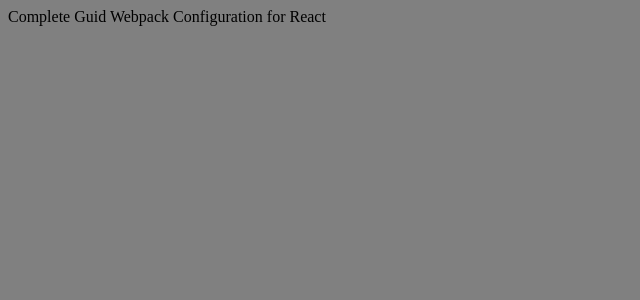
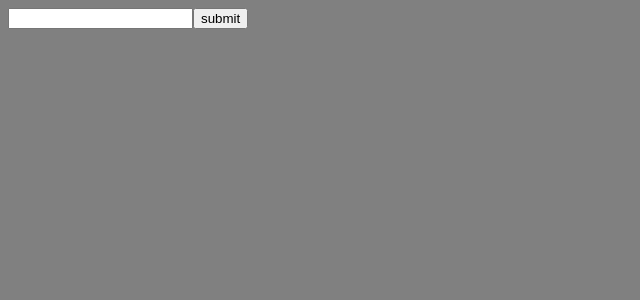
Before and after one commit to kailee-p/whether-weather, a React app: page / in a window 1280 px wide. Shown: the top 300 px of the page, without its empty margins (0-640 px from the left). Built offline with nearby package versions, Linux system fonts and the light colour scheme; the HTML template or start-up script is replaced by a standard one.

Commit message:
basic TypeScript/React form working

```diff
--- /dev/null
+++ b/jest.config.js
@@ -0,0 +1,6 @@
+module.exports = {
+  testEnvironment: 'node',
+  transform: {
+    "^.+\\.ts$": "ts-jest"
+  },
+};
--- /dev/null
+++ b/src/App.tsx
@@ -0,0 +1,16 @@
+import React from "react";
+import WeatherForm from './components/weather-form';
+// import WeatherReportContainer from './containers/weather-report-container';
+
+function App(): JSX.Element {
+  return (
+  <div>
+    <WeatherForm />
+    {/* <WeatherReportContainer /> */}
+  </div>
+  )
+}
+
+
+
+export default App;
--- /dev/null
+++ b/src/calc.ts
@@ -0,0 +1,3 @@
+export function add(x: number, y: number): number {
+  return x + y;
+}
--- /dev/null
+++ b/src/components/weather-form.tsx
@@ -0,0 +1,26 @@
+import React, { useState } from 'react';
+
+function WeatherForm(): JSX.Element {
+  const [location, setLocation] = useState("");
+
+  const handleSubmit = (evt: React.FormEvent<EventTarget>): void => {
+      evt.preventDefault();
+      console.log(`Submitting Location ${location}`)
+  }
+  return (
+    <form onSubmit={handleSubmit}>
+      <label>
+        <input
+          id="location-input"
+          type="text"
+          value={location}
+          onChange={e => setLocation(e.target.value)}
+        />
+      </label>
+      <input id="location-submit-button" type="submit" value="submit" />
+    </form>
+  );
+}
+
+
+export default WeatherForm;
--- a/src/index.js
+++ b/src/index.js
@@ -1,8 +1,11 @@
-import React from 'react'
-import ReactDOM from 'react-dom'
-import './index.css';
-
-ReactDOM.render(
-  React.createElement('div', null, `Complete Guid Webpack Configuration for React`),
-  document.getElementById('app')
-)
+"use strict";
+var __importDefault = (this && this.__importDefault) || function (mod) {
+    return (mod && mod.__esModule) ? mod : { "default": mod };
+};
+Object.defineProperty(exports, "__esModule", { value: true });
+const react_1 = __importDefault(require("react"));
+const react_dom_1 = __importDefault(require("react-dom"));
+const App_1 = __importDefault(require("./components/App"));
+require("./index.css");
+react_dom_1.default.render(react_1.default.createElement(react_1.default.StrictMode, null,
+    react_1.default.createElement(App_1.default, null)), document.getElementById('root'));
--- /dev/null
+++ b/src/index.tsx
@@ -0,0 +1,12 @@
+import React from 'react';
+import ReactDOM from 'react-dom';
+import App from './App';
+import './index.css';
+
+
+ReactDOM.render(
+  <React.StrictMode>
+    <App />
+  </React.StrictMode>,
+  document.getElementById('root'),
+);
--- a/webpack.config.js
+++ b/webpack.config.js
@@ -17,10 +17,13 @@
 module.exports = env => {
   return {
     plugins,
-    entry: path.resolve(__dirname, 'src', 'index.js'),
+    entry: './src/index.tsx',
     output: {
       path: path.resolve(__dirname, 'dist'),
       filename: 'bundle.js'
+    },
+    resolve: {
+      extensions: [".tsx", ".ts", ".js", ".json"],
     },
     devServer: {
       contentBase: path.resolve(__dirname, 'dist'),
@@ -32,6 +35,7 @@
     },
     module: {
       rules: [
+        //JavaScript
         {
           test: /\.(jsx|js)$/,
           include: path.resolve(__dirname, 'src'),
@@ -48,6 +52,7 @@
             }
           }]
         },
+        //CSS
         {
           test: /\.css$/i,
           include: path.resolve(__dirname, 'src'),
@@ -65,7 +70,11 @@
               }
             }
           ]
-        }
+        },
+        //TypeScript
+        {
+          test: /\.tsx?$/, use: ["ts-loader"], exclude: /node_modules/
+        },
       ]
     }
   }
```
Also changed, not shown: package.json (+15 -2 lines), src/calc.js (added, +7 -0 lines), tsconfig.json (added, +11 -0 lines), src/containers/weather-report-container.tsx (added), 3 other files (tests, documents, lock files or other folders).
